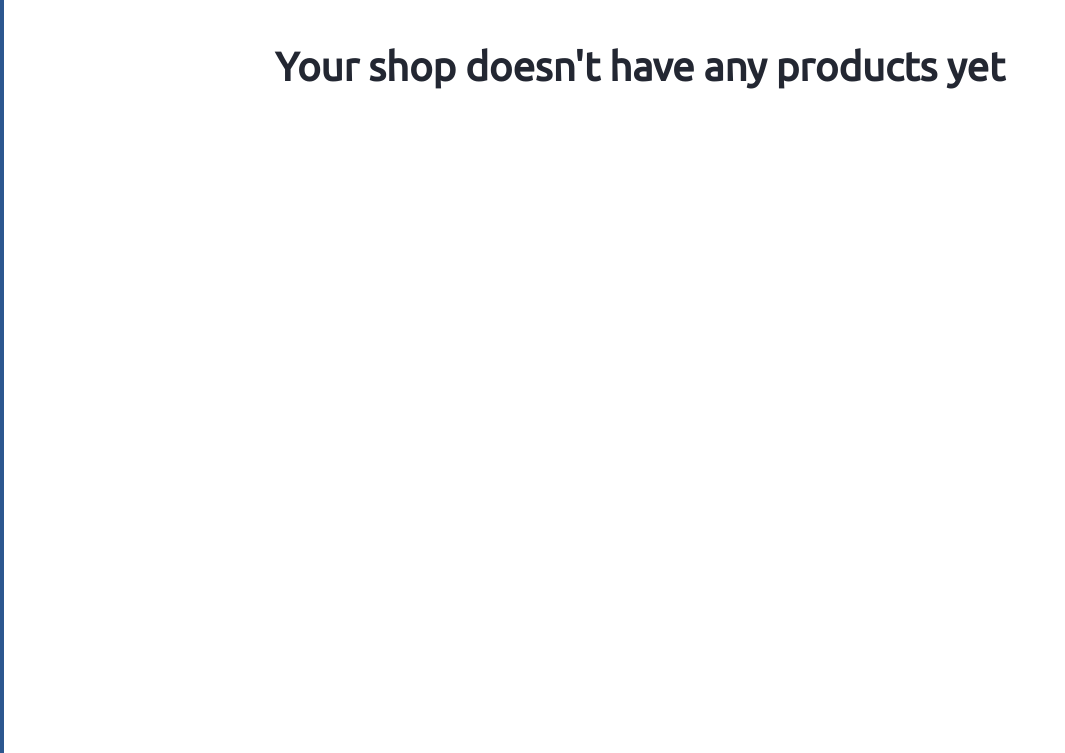
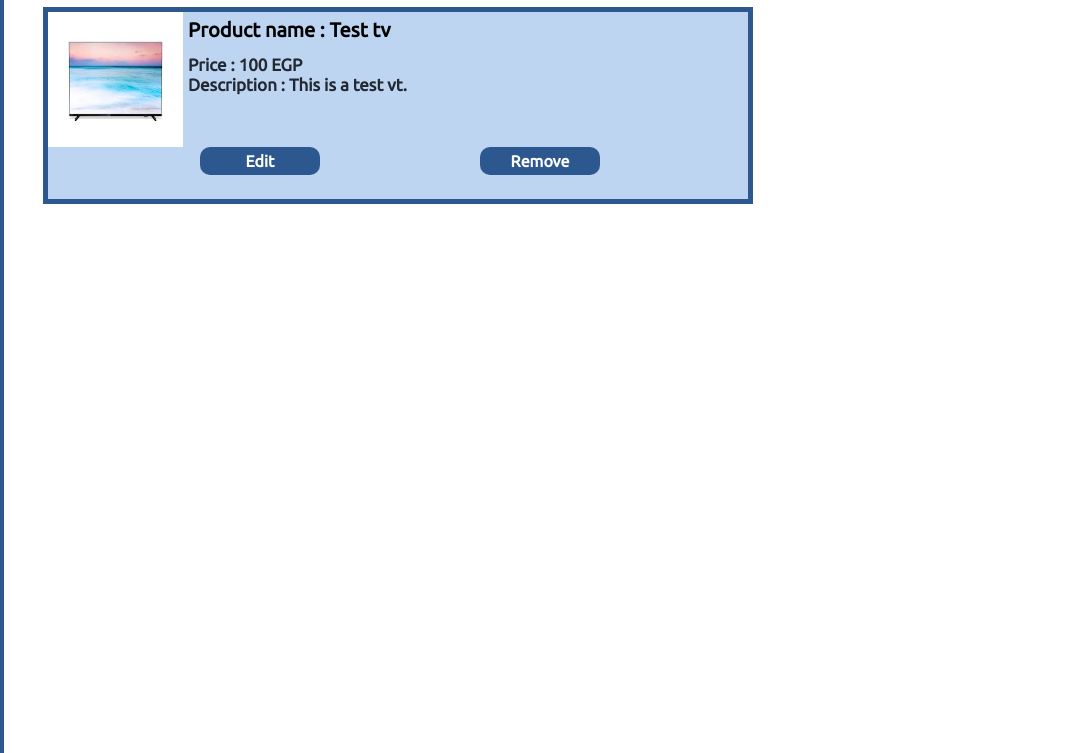
Before and after one commit to MedoOnlyOne/distributed-E-commerce, a Flask app: page /shop in a window 1280 px wide. Shown: the part 46-799 px from the top of the page, without its empty margins (0-1065 px from the left). Run offline with Flask 2, Linux system fonts and the light colour scheme; a user stored in the database is signed in; data comes from the database, SQL or seed files in the repository; both versions use the stored data as it was after the commit.

Commit message:
edit, and delete products

```diff
--- a/app.py
+++ b/app.py
@@ -88,5 +88,39 @@ def productpage(product_id):
         return render_template('productPage.html', product=product, shop=product_shop)
     return '<h1> Error 404 <br> Product Not Found'
 
+@login_required
+@app.route('/product/edit/<product_id>', methods=['GET', 'POST'])
+def editproduct(product_id):
+    product = Product.query.filter_by(product_id=product_id).first()
+    if request.method == "POST":
+        product_name = request.form.get("product","")
+        category = request.form.get("cat","")
+        quantity = request.form.get("quantity","")
+        price = request.form.get("price","")
+        description = request.form.get("description","")
+
+        product.product_name = product_name if product_name != '' else product.product_name
+        product.category = category if category != '' else product.category
+        product.quantity = quantity if quantity != '' else product.quantity
+        product.price = price if price != '' else product.price
+        product.description = description if description != '' else product.description
+
+        db.session.commit()
+        return redirect(url_for("shop.dashboard"))
+
+    else:
+        if product:
+            return render_template('editproduct.html', product=product)
+        return '<h1> Error 404 <br> Product Not Found'
+
+
+@login_required
+@app.route('/product/remove/<product_id>')
+def removeproduct(product_id):
+    product = Product.query.filter_by(product_id=product_id).delete()
+    db.session.commit()
+    return redirect(url_for("shop.dashboard"))
+
+
 if __name__ == '__main__':
     app.run(debug=True)
--- a/distributed_ecommerce/blueprints/shop.py
+++ b/distributed_ecommerce/blueprints/shop.py
@@ -15,7 +15,9 @@ shop = Blueprint('shop', __name__, template_folder='templates')
 @shop.get('/shop')
 def dashboard():
     shop = current_user.shop
-    return render_template('shopdashboard.html', shop=shop)
+    products = Product.query.filter_by(shop_id=shop.shop_id).all()
+
+    return render_template('shopdashboard.html',shop=shop, products=products)
 
 @login_required
 @shop.route('/shop/addproduct', methods=['GET', 'POST'])
--- a/distributed_ecommerce/models.py
+++ b/distributed_ecommerce/models.py
@@ -69,7 +69,7 @@ class Product(db.Model):
         return self.product_id
 
     def __repr__(self):
-        return f"Product('{self.product_id}, {self.product_name}, {self.category}, {self.color}, {self.price}, {self.discount}')"
+        return f"Product('{self.product_id}, {self.product_name}, {self.category}, {self.price}, {self.quantity}, {self.description}')"
 
 
 class Shop(db.Model):
--- a/distributed_ecommerce/static/css/shopdashboard.css
+++ b/distributed_ecommerce/static/css/shopdashboard.css
@@ -10,11 +10,11 @@ background-color: #bdd5f1;
   border: 5px solid #2c578f;
   margin: 3px;
 }
-.item a {
+.item .name {
   color: black;
   text-decoration: none;
 }
-.item a:hover {
+.item .name:hover {
   color: #2c578f;
 }
 .itemscontainer {
@@ -66,13 +66,6 @@ background-color: #bdd5f1;
   margin: 3px;
   padding-bottom: 1em;
 }
-.item a {
-color: black;
-text-decoration: none;
-}
-.item a:hover {
-color: #2c578f;
-}
 .itemscontainer {
   border: navy;
 }
@@ -109,18 +102,25 @@ margin-left: 2px;
   width: 25px;
   margin-bottom: 5px;
 }
-.deactivate {
+.edit,
+.remove {
+  display: inline-block;
   width: 120px;
-height: 30px;
+  /* height: 30px; */
   background-color: #2c578f;
   font-weight: bold;
   margin-left: 60%;
   color: white;
+  text-decoration: none;
+  text-align: center;
+  padding-top: 5px;
+  padding-bottom: 5px;
   border-radius: 10px;
   margin-bottom: 0.5em;
 }
 
-.deactivate:hover {
+.edit:hover,
+.remove:hover {
   color: #fff;
   cursor: pointer;
 }
--- a/distributed_ecommerce/templates/shop.html
+++ b/distributed_ecommerce/templates/shop.html
@@ -11,7 +11,9 @@
       <header>
         <div class="Container">
           <div id="header">
-            <span><a id="vividly" href="{{ url_for('home') }}">Vividly</a></span>
+            <span
+              ><a id="vividly" href="{{ url_for('home') }}">Vividly</a></span
+            >
             <span
               ><a id="official" href="{{ url_for('home') }}"
                 >The Official online store</a
--- a/distributed_ecommerce/templates/shopdashboard.html
+++ b/distributed_ecommerce/templates/shopdashboard.html
@@ -1,18 +1,21 @@
 {% extends 'layoutshop.html' %} {% block head %}
-  <title>My Products</title>
-  <link rel="stylesheet" href="{{ url_for('static', filename='css/shopdashboard.css') }}" />
-{% endblock %}
-{% block name %}
-  My Products
-{% endblock %}
-{% block body %}
-{% if products %}
+<title>My Products</title>
+<link
+  rel="stylesheet"
+  href="{{ url_for('static', filename='css/shopdashboard.css') }}"
+/>
+{% endblock %} {% block name %} My Products {% endblock %} {% block body %} {%
+if products %}
 <div id="items">
   <div class="itemscontainer">
     {% for product in products %}
     <div class="item" title="{{ product.name }}">
       <div style="overflow: auto">
-        <img src="{{ product.image.url }}" height="135" width="135" />
+        <img
+          src="{{ url_for('uploaded_file', filename=product.image) }}"
+          height="135"
+          width="135"
+        />
         <p
           style="
             font-size: 20px;
@@ -21,9 +24,11 @@
             top: 5px;
           "
         >
-          {# <a href="{{ url_for('productpage', product_id=product.id) product.id }}"
-            >Product name : {{ product.name }}</a
-          > #} {# comment #}
+          <a
+            href="{{ url_for('productpage', product_id=product.product_id) }}"
+            class="name"
+            >Product name : {{ product.product_name }}
+          </a>
         </p>
         <p>
           <span style="font-weight: bold">Price : </span>
@@ -38,20 +43,18 @@
       </div>
       <div style="display: flex">
         <div style="margin: auto 5em">
-          <button
-            class="deactivate"
-            onclick="#"
+          <a
+            class="edit"
+            href="{{ url_for('editproduct', product_id=product.product_id) }}"
+            >Edit</a
           >
-            Edit
-          </button>
         </div>
         <div style="margin: auto 5em">
-          <button
-            class="deactivate"
-            onclick="#"
+          <a
+            class="remove"
+            href="{{ url_for('removeproduct', product_id=product.product_id) }}"
+            >Remove</a
           >
-            Remove
-          </button>
         </div>
       </div>
     </div>
```
Also changed, not shown: distributed_ecommerce/static/css/editproduct.css (added, +60 -0 lines), distributed_ecommerce/templates/editproduct.html (+23 -83 lines), database1.db, images/download.jpeg (added). Lines whose indentation alone changed are shown as unchanged.
